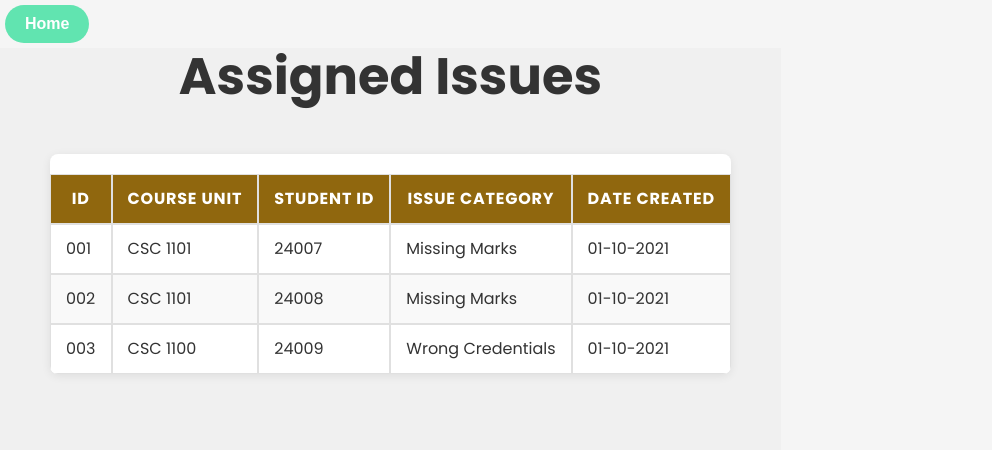
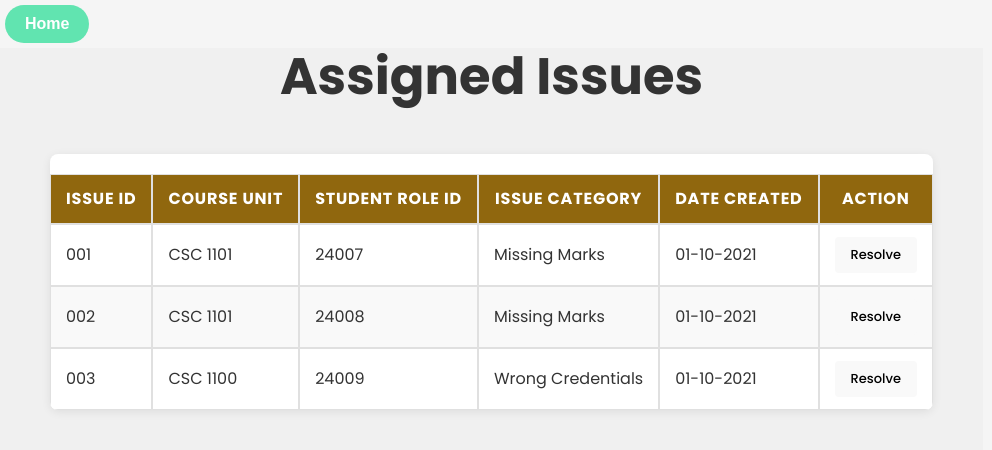
Before and after one commit to MORISON-K/AITS, a React (Vite) app in the folder client/aits_frontend/: page /AssignedIssues in a window 1280 px wide. Shown: the top 450 px of the page, without its empty margins (0-992 px from the left). Built offline with nearby package versions, Linux system fonts and the light colour scheme; no server answers; the HTML template or start-up script is replaced by a standard one.

Commit message:
Updating assigned issues

```diff
--- a/client/aits_frontend/src/AssignedIssue.jsx
+++ b/client/aits_frontend/src/AssignedIssue.jsx
@@ -1,12 +1,13 @@
 import React from "react";
-
+import api from "./api";
+import { useEffect, useState } from "react";
 
 const AssignedIssues = () => {
   // Data to be fetched from an API
   const data = [
-    { ID: "001", course: "CSC 1101", studentNumber: "24007", category: "Missing Marks", date: "01-10-2021" },
-    { ID: "002", course: "CSC 1101", studentNumber: "24008", category: "Missing Marks", date: "01-10-2021" },
-    { ID: "003", course: "CSC 1100", studentNumber: "24009", category: "Wrong Credentials", date: "01-10-2021" },
+    { issueId: "001", course: "CSC 1101", roleId: "24007", category: "Missing Marks", date: "01-10-2021" },
+    { issueId: "002", course: "CSC 1101", roleId: "24008", category: "Missing Marks", date: "01-10-2021" },
+    { issueId: "003", course: "CSC 1100", roleId: "24009", category: "Wrong Credentials", date: "01-10-2021" },
   ];
 
   return (
@@ -16,23 +17,26 @@ const AssignedIssues = () => {
         <table>
           <thead>
             <tr>
-              <th scope="col" className="AssignedIsues-th">ID</th>
+              <th scope="col" className="AssignedIsues-th">Issue ID</th>
               <th scope="col" className="AssignedIsues-th">Course Unit</th>
-              <th scope="col" className="AssignedIsues-th">Student ID</th>
+              <th scope="col" className="AssignedIsues-th">Student Role ID</th>
               <th scope="col" className="AssignedIsues-th">Issue Category</th>
               <th scope="col" className="AssignedIsues-th">Date Created</th>
+              <th scope="col" className="AssignedIsues-th">Action</th>
 
             </tr>
           </thead>
           <tbody>
             {data.map((row, index) => (
               <tr key={index}>
-                <td className="AssignedIsues-td">{row.ID}</td>
+                <td className="AssignedIsues-td">{row.issueId}</td>
                 <td className="AssignedIsues-td">{row.course}</td>
-                <td className="AssignedIsues-td">{row.studentNumber}</td>
+                <td className="AssignedIsues-td">{row.roleId}</td>
                 <td className="AssignedIsues-td">{row.category}</td>
                 <td className="AssignedIsues-td">{row.date}</td>
-
+                <td className="AssignedIsues-td">
+                  <button className="action-button">Resolve</button>
+                </td>
               </tr>
             ))}
           </tbody>
```
